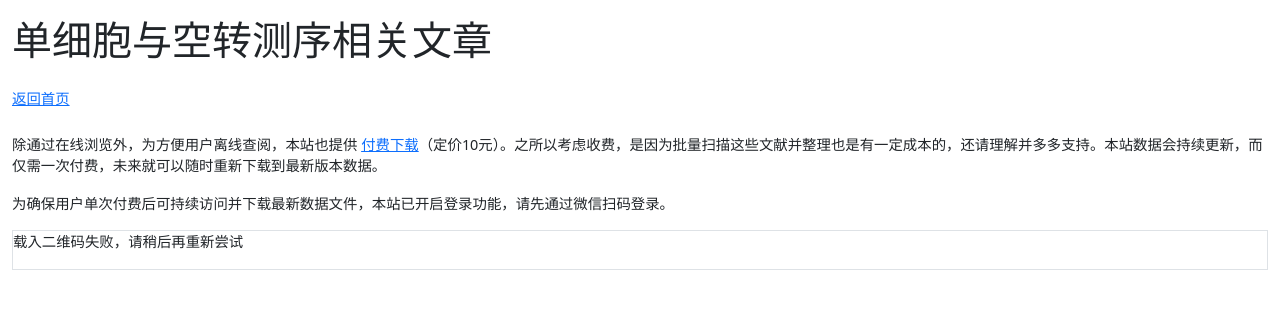
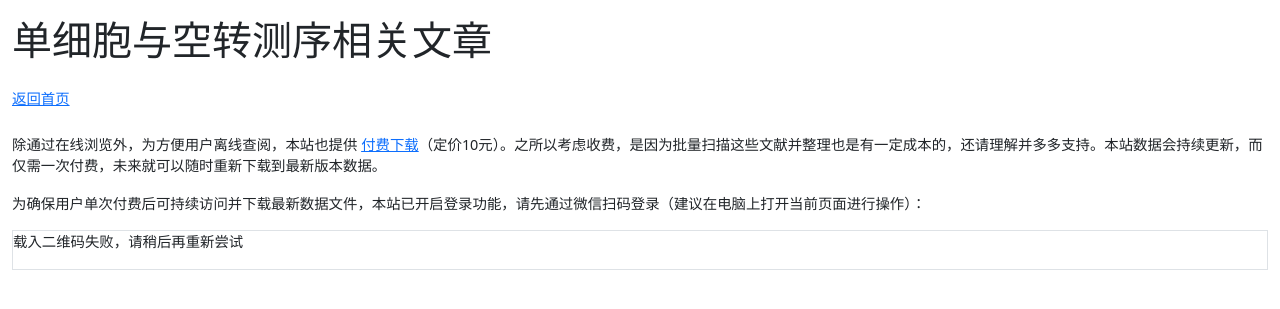
Before and after one commit to freeradical12/dulipapers, a Django app: template core/templates/core/login.html in a window 1280 px wide. Shown: the top 309 px of the page. Run offline with Django 3.2, Linux system fonts and the light colour scheme; the template is opened without the code that fills it, so the values that code supplies are empty; some libraries are stand-ins or nearby versions.

Commit message:
Update text.

```diff
--- a/core/templates/core/login.html
+++ b/core/templates/core/login.html
@@ -11,7 +11,7 @@
 
 <p class="mt-3">除通过在线浏览外，为方便用户离线查阅，本站也提供 <a href="/download">付费下载</a>（定价10元）。之所以考虑收费，是因为批量扫描这些文献并整理也是有一定成本的，还请理解并多多支持。本站数据会持续更新，而仅需一次付费，未来就可以随时重新下载到最新版本数据。</p>
 
-<p>为确保用户单次付费后可持续访问并下载最新数据文件，本站已开启登录功能，请先通过微信扫码登录。</p>
+<p>为确保用户单次付费后可持续访问并下载最新数据文件，本站已开启登录功能，请先通过微信扫码登录（建议在电脑上打开当前页面进行操作）：</p>
 
 <div class="border" id="weixin-scan" role="tabpanel" aria-labelledby="profile-tab">
 </div>
```
